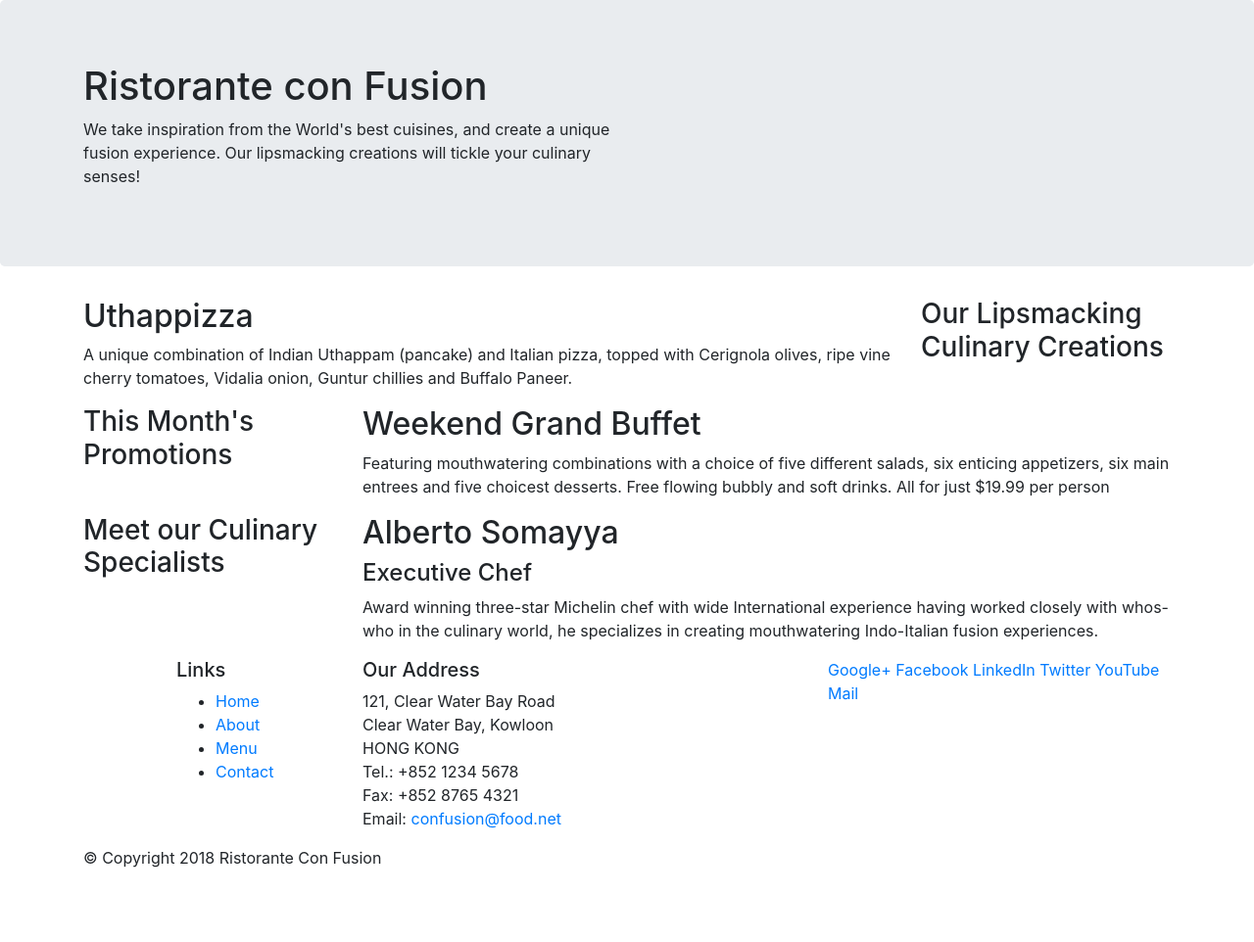
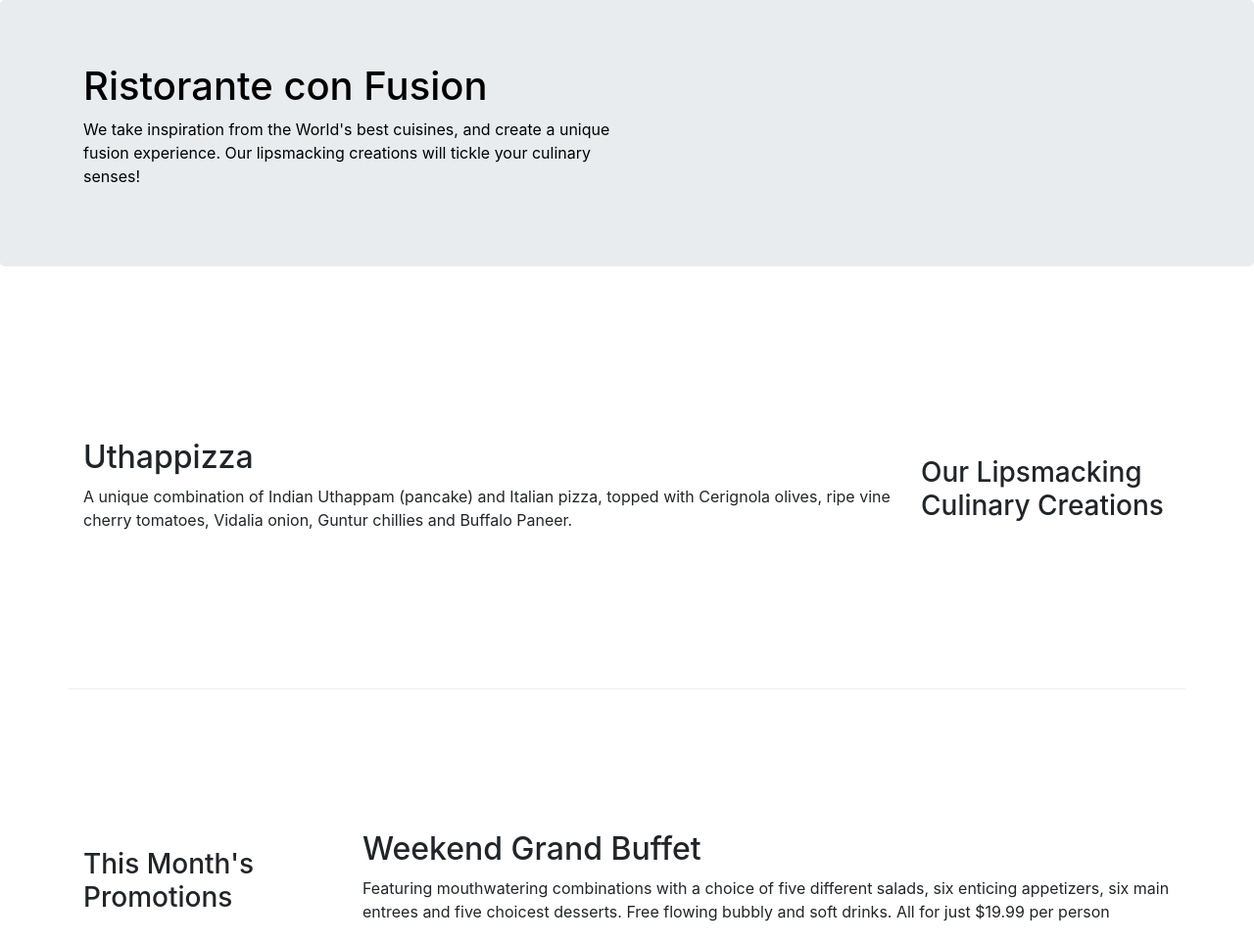
Before and after one commit to piyushigoyal/conFusion, a website: page index.html in a window 1280 px wide. Shown: the top 962 px of the page at 98% size. Before the commit the page ends 904 px from the top, so only its background shows below. Drawn offline with nearby package versions, Linux system fonts and the light colour scheme.

Commit message:
Bootstrap Grid Part 2

```diff
--- /dev/null
+++ b/css/styles.css
@@ -0,0 +1,30 @@
+.row-header{
+    margin:0px auto;
+    padding:0px;
+    color:black;
+}
+
+.row-content {
+    margin:0px auto;
+    padding: 50px 0px 50px 0px;
+    border-bottom: 1px ridge;
+    min-height:400px;
+}
+
+.footer{
+    background-color: #D1C4E9;
+    margin:0px auto;
+    padding: 20px 0px 20px 0px;
+}
+.jumbotron {
+    padding:70px 30px 70px 30px;
+    margin:0px auto;
+    background: #9575CD ;
+    color:floralwhite;
+}
+
+address{
+    font-size:80%;
+    margin:0px;
+    color:#0f0f0f;
+}
--- a/index.html
+++ b/index.html
@@ -6,6 +6,7 @@
     <meta charset="utf-8">
     <meta name="viewport" content="width=device-width, initial-scale=1, shrink-to-fit=no">
     <meta http-equiv="x-ua-compatible" content="ie=edge">
+    <link rel="stylesheet" href="css/styles.css">
 
     <!-- Bootstrap CSS -->
     <link rel="stylesheet" href="node_modules/bootstrap/dist/css/bootstrap.min.css">
@@ -16,7 +17,7 @@
 
     <header class="jumbotron">
         <div class="container">
-            <div class="row">
+            <div class="row row-header">
                 <div class="col-12 col-sm-6">
                     <h1>Ristorante con Fusion</h1>
                     <p>We take inspiration from the World's best cuisines, and create a unique fusion experience. Our lipsmacking creations will tickle your culinary senses!</p>
@@ -28,7 +29,7 @@
     </header>
 
     <div class="container">
-        <div class="row">
+        <div class="row row-content align-items-center">
             <div class="col-12 col-sm-4 order-sm-last col-md-3">
                 <h3>Our Lipsmacking Culinary Creations</h3>
             </div>
@@ -39,7 +40,7 @@
         </div>
 
 
-        <div class="row">
+        <div class="row row-content align-items-center">
             <div class="col-12 col-sm-4 col-md-3">
                 <h3>This Month's Promotions</h3>
             </div>
@@ -49,7 +50,7 @@
             </div>
         </div>
 
-        <div class="row">
+        <div class="row row-content align-items-center">
             <div class="col-12 col-sm-4 col-md-3">
                 <h3>Meet our Culinary Specialists</h3>
             </div>
@@ -61,12 +62,12 @@
         </div>
     </div>
 
-    <footer>
+    <footer class="footer">
         <div class="container">
             <div class="row">
                 <div class="col-4 offset-1 col-sm-2">
                     <h5>Links</h5>
-                    <ul>
+                    <ul class="list-unstyled">
                         <li><a href="#">Home</a></li>
                         <li><a href="#">About</a></li>
                         <li><a href="#">Menu</a></li>
@@ -84,8 +85,8 @@
 		              Email: <a href="mailto:confusion@food.net">confusion@food.net</a>
 		           </address>
                 </div>
-                <div class="col-12 col-sm-4">
-                    <div>
+                <div class="col-12 col-sm-4 align-self-center">
+                    <div class="text-center">
                         <a href="http://google.com/+">Google+</a>
                         <a href="http://www.facebook.com/profile.php?id=">Facebook</a>
                         <a href="http://www.linkedin.com/in/">LinkedIn</a>
@@ -95,7 +96,7 @@
                     </div>
                 </div>
            </div>
-           <div class="row">
+           <div class="row justify-content-center">
                 <div class="col-auto">
                     <p>© Copyright 2018 Ristorante Con Fusion</p>
                 </div>
```
Also changed, not shown: aboutus.html (added, +104 -0 lines).
